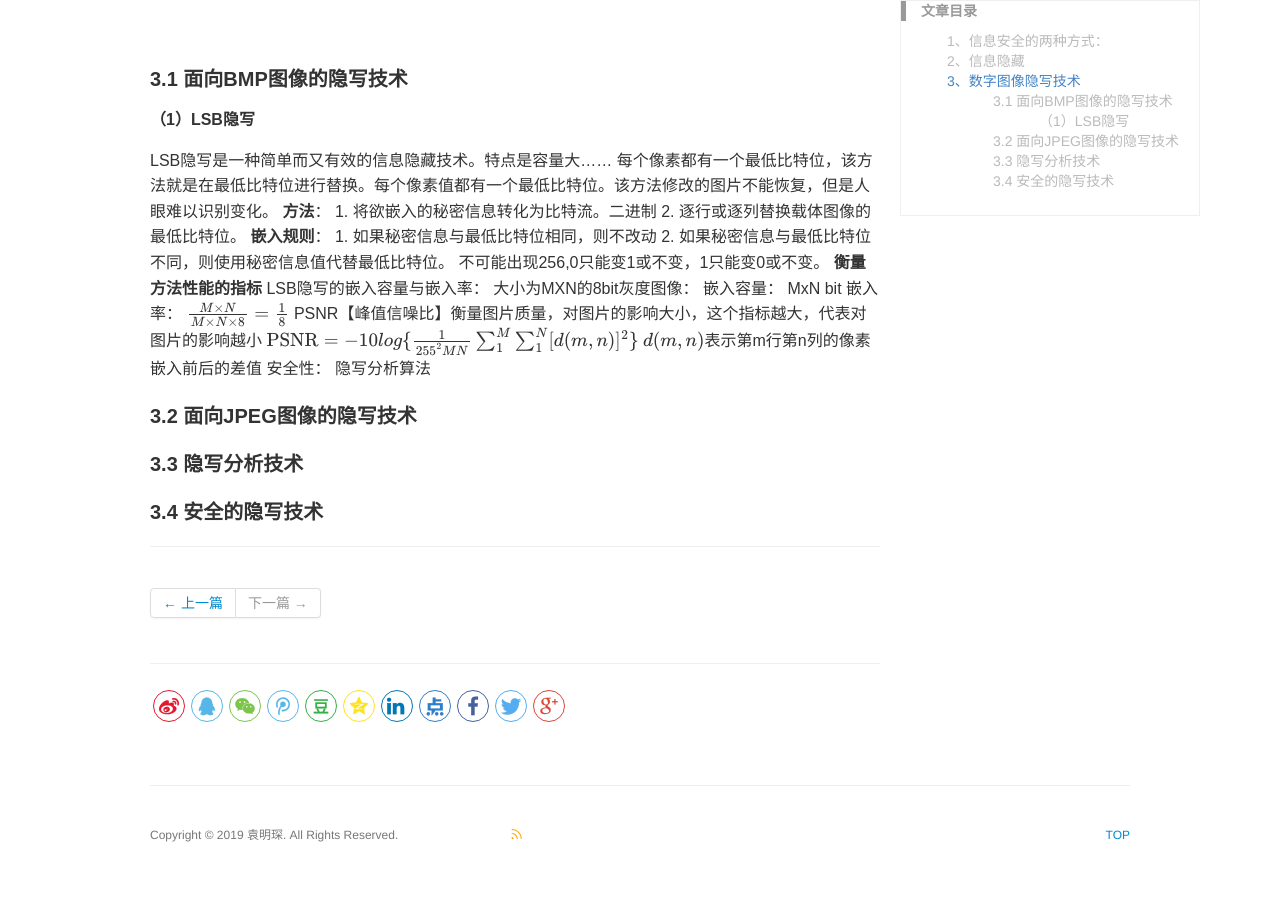
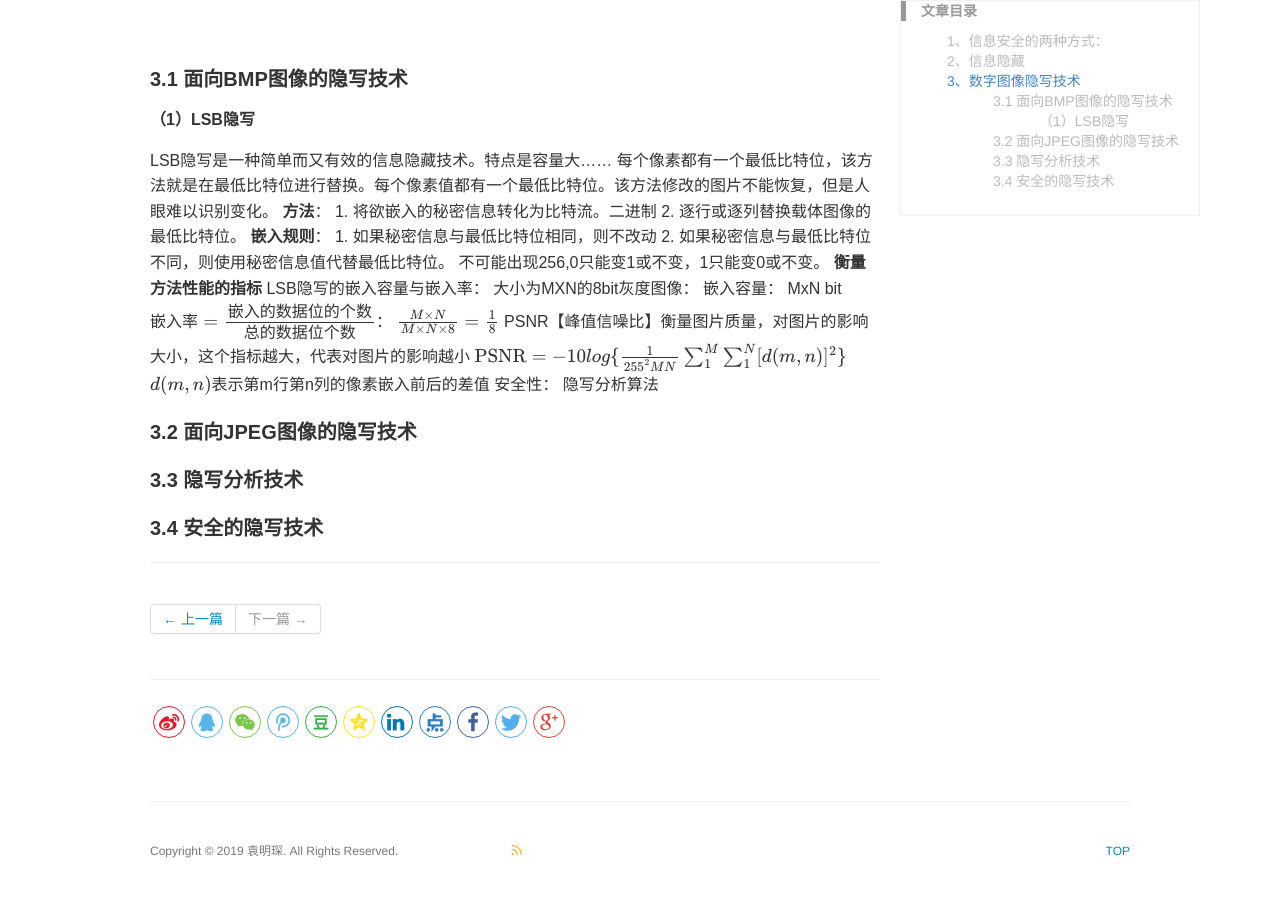
Before and after one commit to yuanmingchen/yuanmingchen.github.io, a Jekyll site: the page built from _posts/2019-04-25-multimeidasafe.md, in a window 1280 px wide and 900 px high, scrolled down 740 px. Shown: the top 897 px of the window. Built offline with Jekyll 4.4.1, drawn with Linux system fonts in a browser that asks for light colours; formulas are drawn with MathJax 3; comment, search, counter and statistics services are not loaded.

Commit message:
Updates _posts/2019-04-25-multimeidasafe.md
Auto commit by GitBook Editor

```diff
--- a/_posts/2019-04-25-multimeidasafe.md
+++ b/_posts/2019-04-25-multimeidasafe.md
@@ -47,7 +47,7 @@ LSB隐写的嵌入容量与嵌入率：
 大小为MXN的8bit灰度图像：
 嵌入容量：
 MxN bit
-嵌入率：
+$$\mbox{嵌入率} = \frac{\mbox{嵌入的数据位的个数}}{\mbox{总的数据位个数}}$$：
 $$\frac {M\times N}{M\times N\times 8} = \frac{1}{8}$$
 PSNR【峰值信噪比】衡量图片质量，对图片的影响大小，这个指标越大，代表对图片的影响越小
 $$\text{PSNR} = -10log\{\frac {1}{255^2MN}\sum_{1}^{M}\sum_{1}^{N} [d(m,n)]^2\}$$
```
